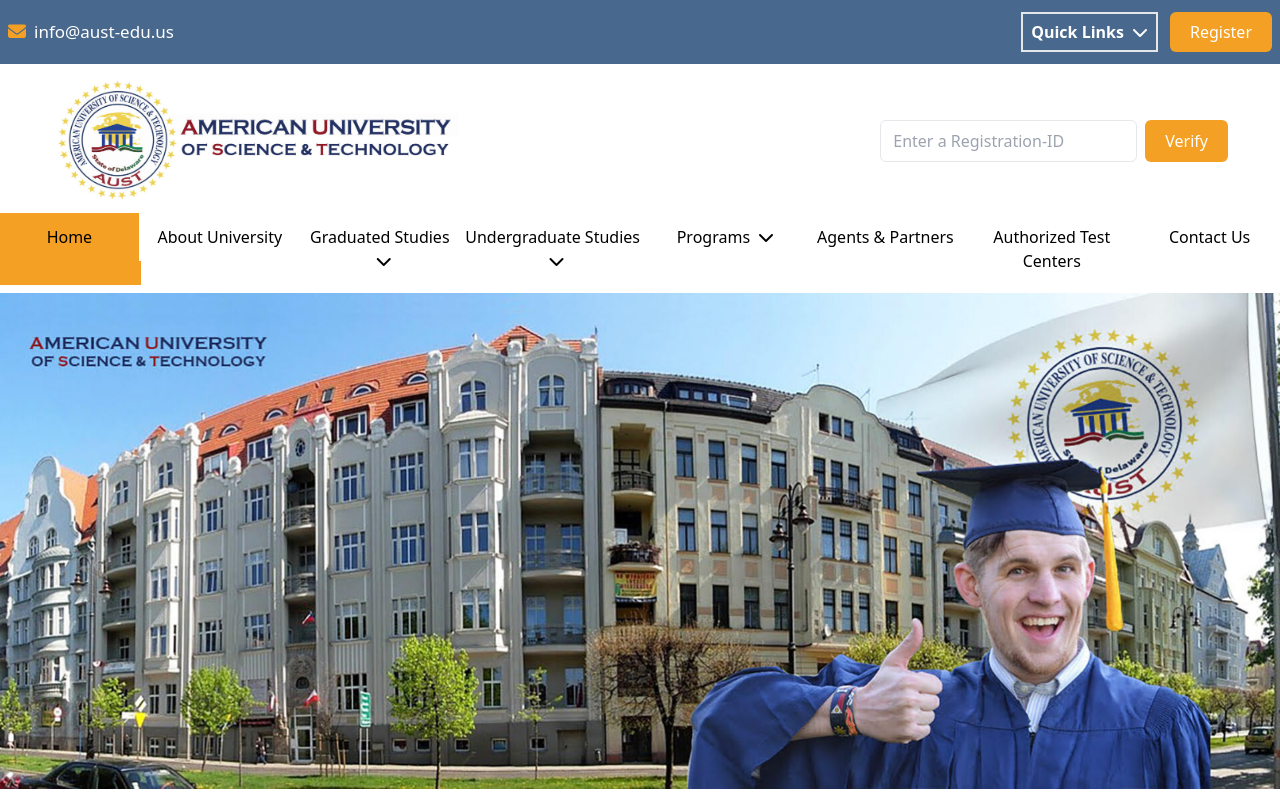
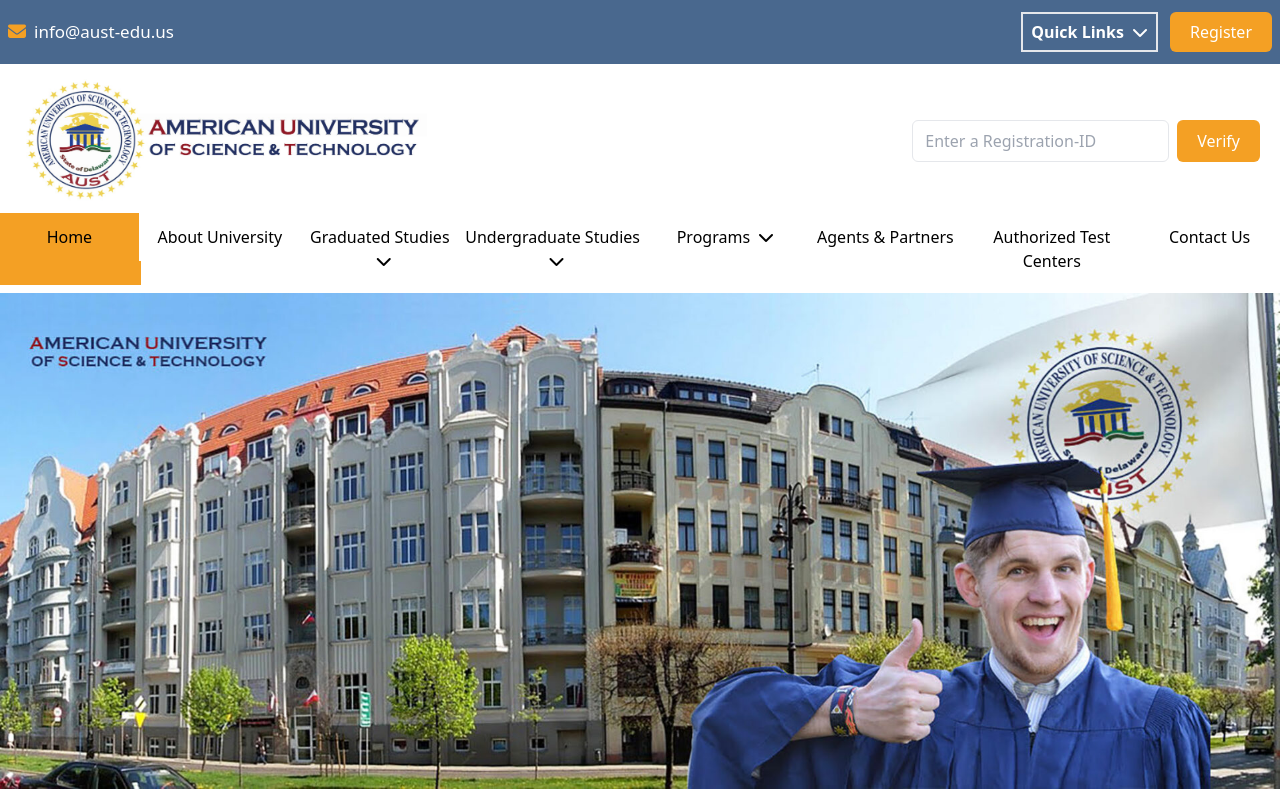
Before and after one commit to mohamedElshimi/American-University, a Vue app: page / in a window 1280 px wide. Shown: the top 800 px of the page. Built offline with nearby package versions, Linux system fonts and the light colour scheme.

Commit message:
edit something

```diff
--- a/src/components/NavBar.vue
+++ b/src/components/NavBar.vue
@@ -22,10 +22,10 @@
         </div>
     </div>
     <div class=" mx-auto relative pt-3 flex flex-wrap items-center justify-between sm:my-0 my-5">
-        <div class="w-1/3 container sm:ms-8 ps-5">
+        <div class="w-1/3 container ps-5">
             <a href="/"><img src="../assets/final-logo-1024x325.jpg" alt="American University" /></a>
         </div>
-        <div class="sm:flex md:w-1/2 w-2/3 justify-end sm:me-8 pe-5 container hidden">
+        <div class="sm:flex md:w-1/2 w-2/3 justify-end pe-5 container hidden">
             <div><input type="text" class="input-field w-full" placeholder="Enter a Registration-ID"></div>
             <button class="secondry-button ms-2">Verify</button>
         </div>
```
